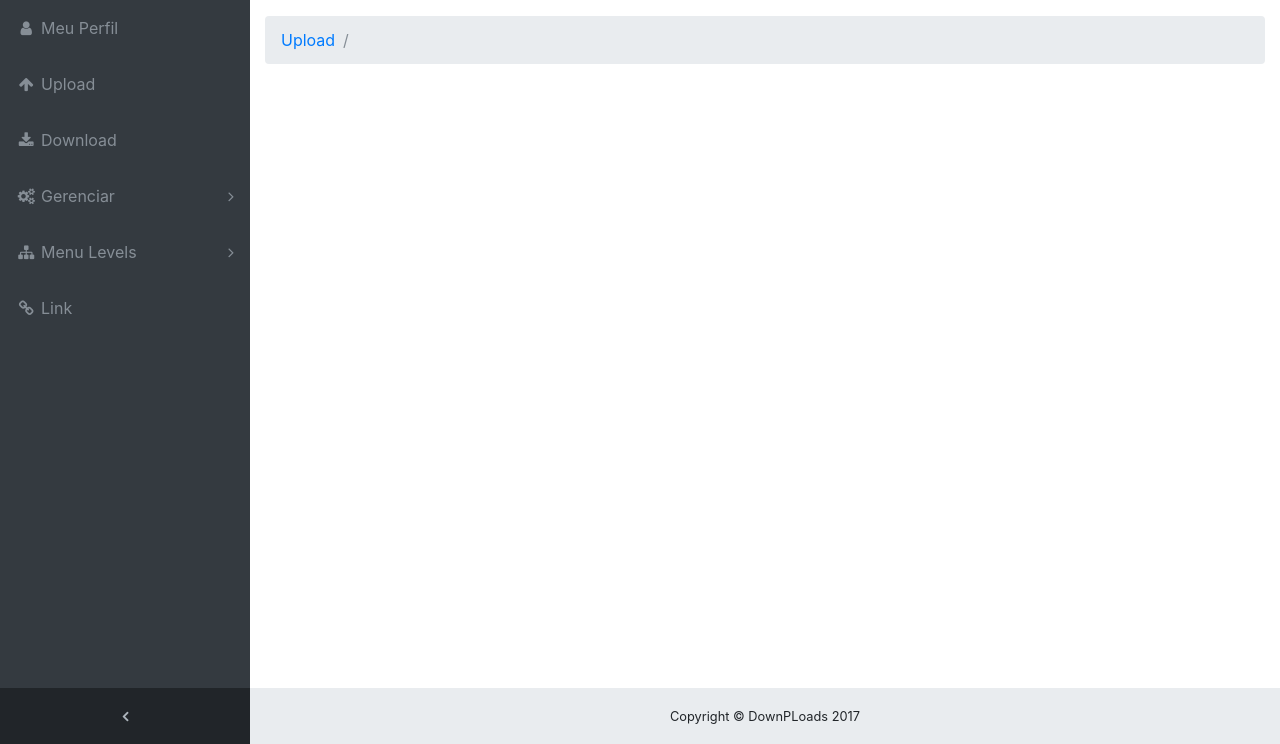
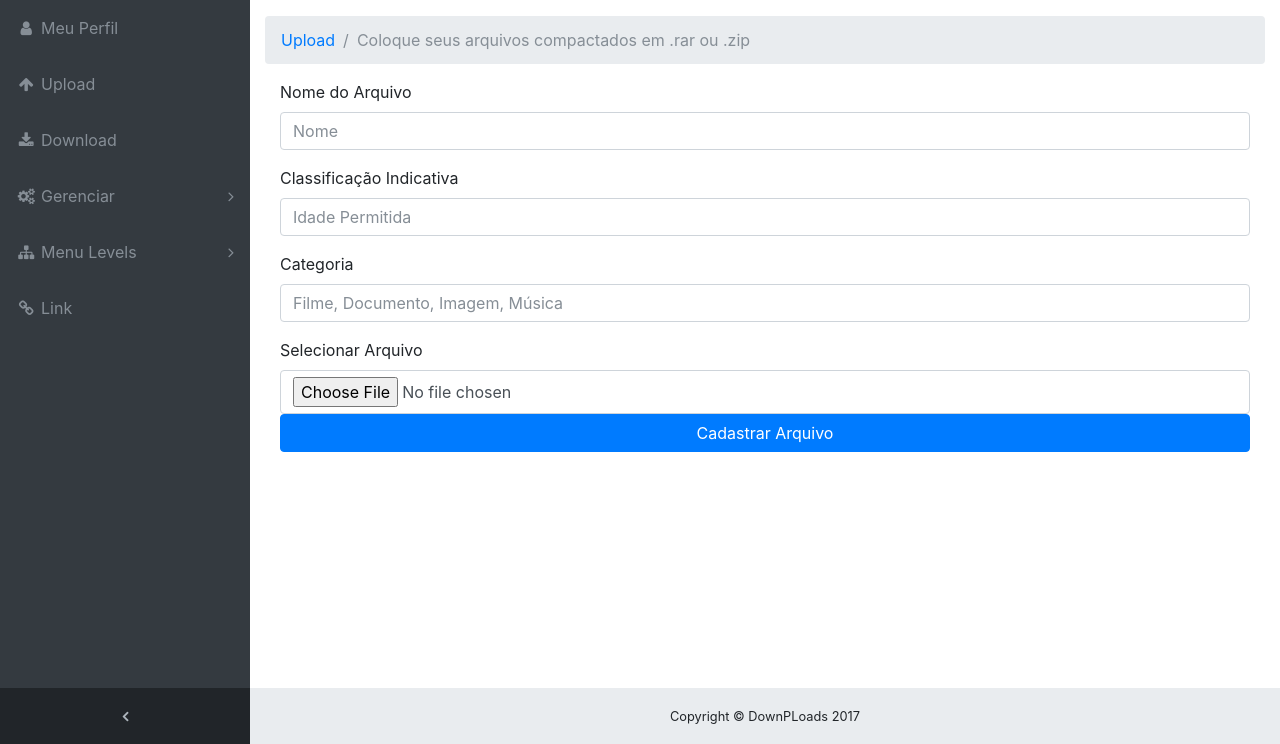
Before and after one commit to Rudinilly/DownPLoads, a PHP site: page /charts.php in a window 1280 px wide. Shown: the part 56-800 px from the top of the page. Run offline with PHP 8.4, Linux system fonts and the light colour scheme; the visitor is signed in with stand-in values (Sample User, id 1).

Commit message:
Vanessa: Criação da página de uploads; criação da pasta que ficarão os arquivos upados; criação do arquivo que fará a incerção de dados no banco;

```diff
--- a/Parte2/charts.php
+++ b/Parte2/charts.php
@@ -131,9 +131,33 @@ if (isset($_GET['sair'])) {
         <li class="breadcrumb-item">
           <a href="#">Upload</a>
         </li>
-        <li class="breadcrumb-item active"></li>
+        <li class="breadcrumb-item active">Coloque seus arquivos compactados em .rar ou .zip</li>
       </ol>
+      <div class="container">
 
+
+
+          <form action="php/charts.php" enctype="multipart/form-data" method="post">
+          <div class="form-group">
+            <label for="exampleInputEmail1">Nome do Arquivo</label>
+            <input class="form-control" id="exampleInputEmail1" type="text" aria-describedby="emailHelp" placeholder="Nome" name='nome' required>
+          </div>
+          <div class="form-group">
+            <label for="exampleInputPassword1">Classificação Indicativa</label>
+            <input class="form-control" id="exampleInputPassword1" type="number" placeholder="Idade Permitida" name='class' required>
+          </div>
+          <div class="form-group">
+            <label for="exampleInputPassword1">Categoria</label>
+            <input class="form-control" id="exampleInputPassword1" type="text" placeholder="Filme, Documento, Imagem, Música" name='cat' required>
+          </div>
+
+            <label for="exampleInputPassword1">Selecionar Arquivo</label>
+            <input class="form-control" id="exampleInputPassword1" type="file" name='file' required>
+
+
+              <input type="submit" value="Cadastrar Arquivo" class="btn btn-primary btn-block">
+
+              </form>
     <footer class="sticky-footer">
       <div class="container">
         <div class="text-center">
```
Also changed, not shown: Parte2/php/charts.php (added, +65 -0 lines), 1 other file.
